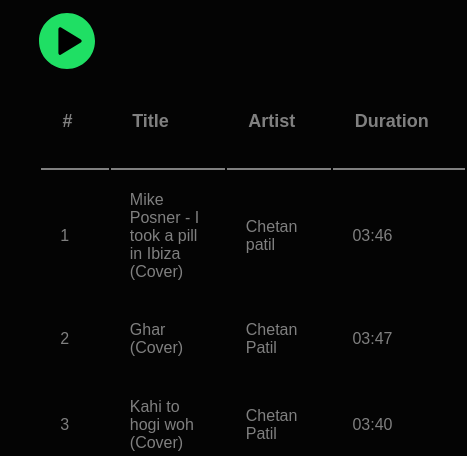
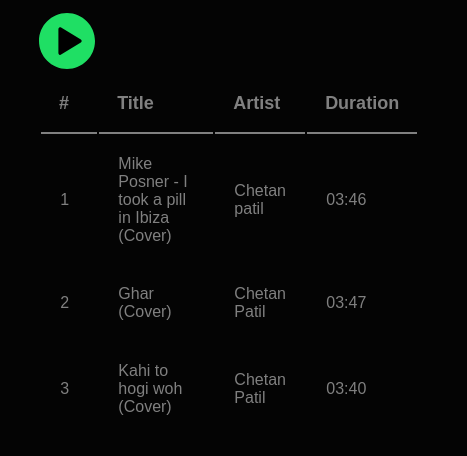
Before and after one commit to Git0Chetan/Spotify_clone, a plain HTML site: page index.html in a window 390 px wide. Shown: the part 377-833 px from the top of the page, 467 px wide, since content can reach past the window. Drawn offline with Linux system fonts and the light colour scheme.

Commit message:
Added Responsiveness to the content

```diff
--- a/style.css
+++ b/style.css
@@ -66,3 +66,11 @@ tr:hover{
     margin-top: 1em;
     width: 3.5em;
 }
+
+@media screen and (max-width:400px) {
+    th{
+        padding: 1em;
+        padding-left: 1em;
+        font-size: large;
+    }
+}
```
